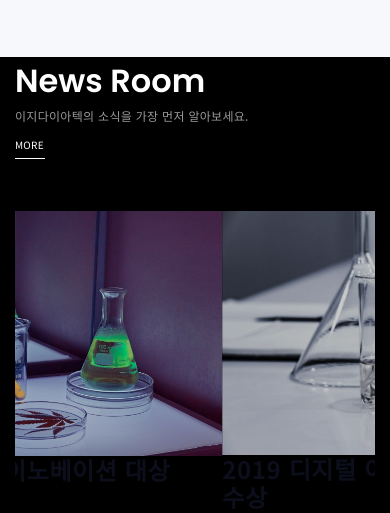
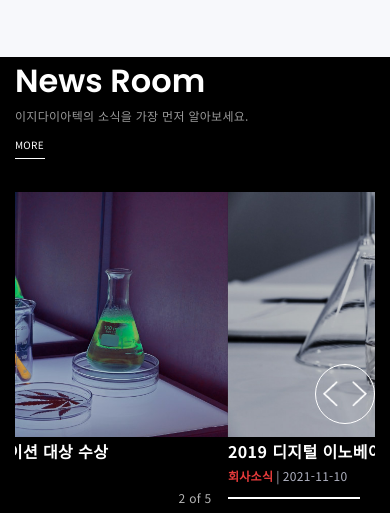
Before and after one commit to lhm0107/ezdiatech, a website: page index.html in a window 390 px wide. Shown: the part 2870-3383 px from the top of the page. Drawn offline with nearby package versions, Linux system fonts and the light colour scheme; files whose address does not match are found by name.

Commit message:
🚧 newsroom-slider mobile

```diff
--- a/index.html
+++ b/index.html
@@ -301,60 +301,64 @@
 				<div class="newsroom-slider">
 					<ul class="newsroom-slider-list">
 						<li class="newsroom-slider-item">
-							<figure class="newsroom-slider-item-figure">
+							<figure class="newsroom-slider-figure">
 								<img src="./assets/images/img-newsroom-01.jpg" alt="" />
-								<figcaption class="slider-item-caption">
+								<figcaption class="newsroom-slider-caption">
 									<h2 class="">2019 디지털 이노베이션 대상 수상</h2>
 									<p>보도자료<time datetime="2021-11-19">2021-11-19</time></p>
 								</figcaption>
 							</figure>
 						</li>
 						<li class="newsroom-slider-item">
-							<figure class="newsroom-slider-item-figure">
+							<figure class="newsroom-slider-figure">
 								<img src="./assets/images/img-newsroom-02.jpg" alt="" />
-								<figcaption class="slider-item-caption">
+								<figcaption class="newsroom-slider-caption">
 									<h2 class="">2019 디지털 이노베이션 대상 수상</h2>
 									<p>회사소식<time datetime="2021-11-10">2021-11-10</time></p>
 								</figcaption>
 							</figure>
 						</li>
 						<li class="newsroom-slider-item">
-							<figure class="newsroom-slider-item-figure">
+							<figure class="newsroom-slider-figure">
 								<img src="./assets/images/img-newsroom-01.jpg" alt="" />
-								<figcaption class="slider-item-caption">
+								<figcaption class="newsroom-slider-caption">
 									<h2 class="">2019 디지털 이노베이션 대상 수상</h2>
 									<p>보도자료<time datetime="2021-11-19">2021-11-19</time></p>
 								</figcaption>
 							</figure>
 						</li>
 						<li class="newsroom-slider-item">
-							<figure class="newsroom-slider-item-figure">
+							<figure class="newsroom-slider-figure">
 								<img src="./assets/images/img-newsroom-02.jpg" alt="" />
-								<figcaption class="slider-item-caption">
+								<figcaption class="newsroom-slider-caption">
 									<h2 class="">2019 디지털 이노베이션 대상 수상</h2>
 									<p>회사소식<time datetime="2021-11-10">2021-11-10</time></p>
 								</figcaption>
 							</figure>
 						</li>
 						<li class="newsroom-slider-item">
-							<figure class="newsroom-slider-item-figure">
+							<figure class="newsroom-slider-figure">
 								<img src="./assets/images/img-newsroom-01.jpg" alt="" />
-								<figcaption class="slider-item-caption">
+								<figcaption class="newsroom-slider-caption">
 									<h2 class="">2019 디지털 이노베이션 대상 수상</h2>
 									<p>보도자료<time datetime="2021-11-19">2021-11-19</time></p>
 								</figcaption>
 							</figure>
 						</li>
 					</ul>
-					<div class="control-button-wrap">
-						<button class="prev-button" type="button">
-							<img src="./assets/images/prev.png" alt="" />
-						</button>
-						<button class="next-button" type="button">
-							<img src="./assets/images/next.png" alt="" />
-						</button>
+					<div class="newsroom-button">
+						<button class="newsroom-button-prev" type="button"></button>
+						<button class="newsroom-button-next" type="button"></button>
 					</div>
-					<p>2 of 5</p>
+
+					<div class="newsroom-slider-count">
+						<p><span>1</span> of 5</p>
+						<p><span>2</span> of 5</p>
+						<p><span>3</span> of 5</p>
+						<p><span>4</span> of 5</p>
+						<p><span>5</span> of 5</p>
+					</div>
+
 				</div>
 			</div>
 		</div>
@@ -534,15 +538,17 @@
 		<script>
 		var slider = tns({
 			container: '.newsroom-slider-list',
-			controlsContainer: '.control-button-wrap',
-			prevButton: '.next-button',
-			nextButton: '.prev-button',
+			controlsContainer: '.newsroom-button',
+			prevButton: '.newsroom-button-prev',
+			nextButton: '.newsroom-button-next',
 			arrowKeys: true,
 			autoplay: true,
-			autoplayDirection: 'backward',
 			items: 1,
-			startIndex:1,
-			slideBy: 'page',
+			swipeAngle: false,
+			speed: 400,
+			startIndex:0,
+			loop: false,
+			navContainer:'.newsroom-slider-count',
 		});
 		</script>
 	</body>
--- a/styles/components/_newsroom-slider.scss
+++ b/styles/components/_newsroom-slider.scss
@@ -1,10 +1,72 @@
 .newsroom-slider {
-	&-item {
-		&-figure {
-			img {
+	&-figure {
+		img {
+			display: block;
+			width: 100%;
+			height: auto;
+		}
+	}
+
+	&-caption {
+		h2 {
+			@include text-style(16, $white);
+		}
+
+		p {
+			@include text-style(12, $red);
+			font-weight: 800;
+
+			time {
+				font-weight: 400;
+				color: $tertiary;
+
+				&::before {
+					font-size: 12px;
+					margin: 0 3px;
+					content: '|';
+				}
+			}
+		}
+	}
+
+	&-count {
+		@include text-style(12, rgba($white, 0.7), font-sub);
+		position: relative;
+		p {
+			display: none;
+			text-align: center;
+
+			&.tns-nav-active {
 				display: block;
-				width: 100%;
-				height: auto;
+			}
+
+			&::before,
+			&::after {
+				@include position-center-y;
+				right: 15px;
+				width: 130px;
+				height: 0;
+				content: '';
+			}
+
+			&::before {
+				border: 1px solid rgba($white, 0.2);
+			}
+			&::after {
+				width: 0;
+				border: 1px solid $white;
+			}
+
+			&.tns-nav-active {
+				&::after {
+					@include position-center-y;
+					right: 15px;
+					width: 130px;
+					height: 0;
+					border: 1px solid $white;
+					content: '';
+					transition: width 400ms ease-in-out;
+				}
 			}
 		}
 	}
--- a/styles/components/_newsroom.scss
+++ b/styles/components/_newsroom.scss
@@ -1,7 +1,5 @@
 .newsroom {
-	background-color: #000000;
-}
-.newsroom {
+	position: relative;
 	background-color: #000000;
 
 	&-head {
@@ -28,4 +26,32 @@
 
 	&-slider {
 	}
+
+	&-button {
+		@include flexbox(around);
+		position: absolute;
+		right: 15px;
+		bottom: 85px;
+		width: 60px;
+		height: 60px;
+		border: 1px solid $white;
+		border-radius: 50%;
+
+		&-prev,
+		&-next {
+			width: 30px;
+			height: 60px;
+			background-position: center;
+			background-repeat: no-repeat;
+			background-size: 50%;
+		}
+
+		&-prev {
+			background-image: url('./assets/images/prev.png');
+		}
+
+		&-next {
+			background-image: url('./assets/images/next.png');
+		}
+	}
 }
```
Also changed, not shown: styles.css, 1 other file.
